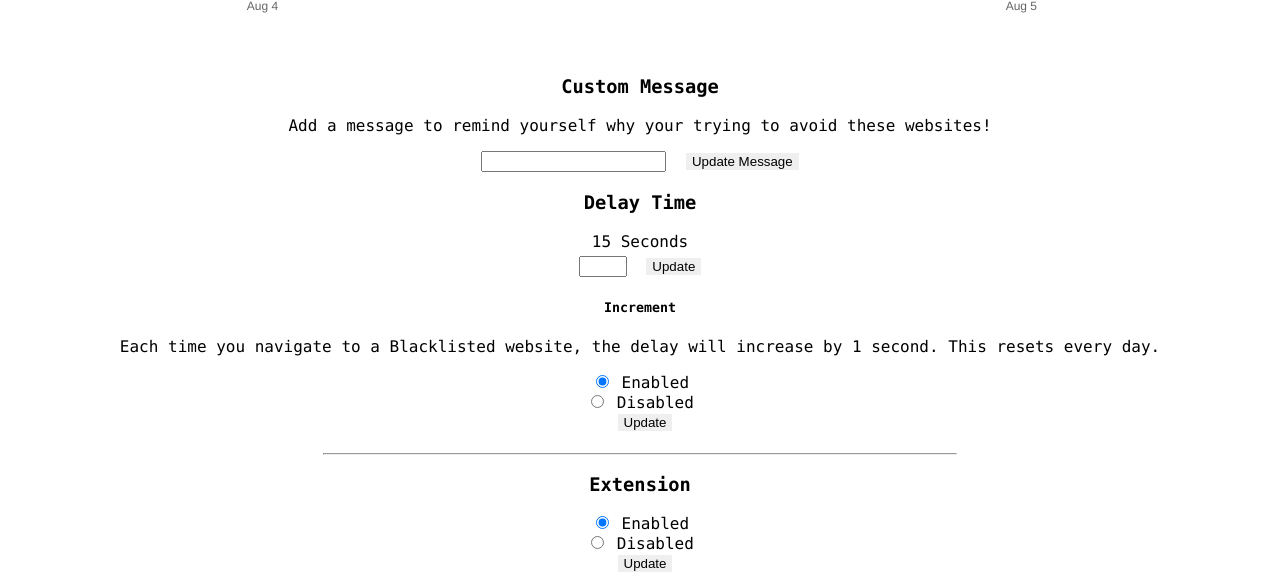
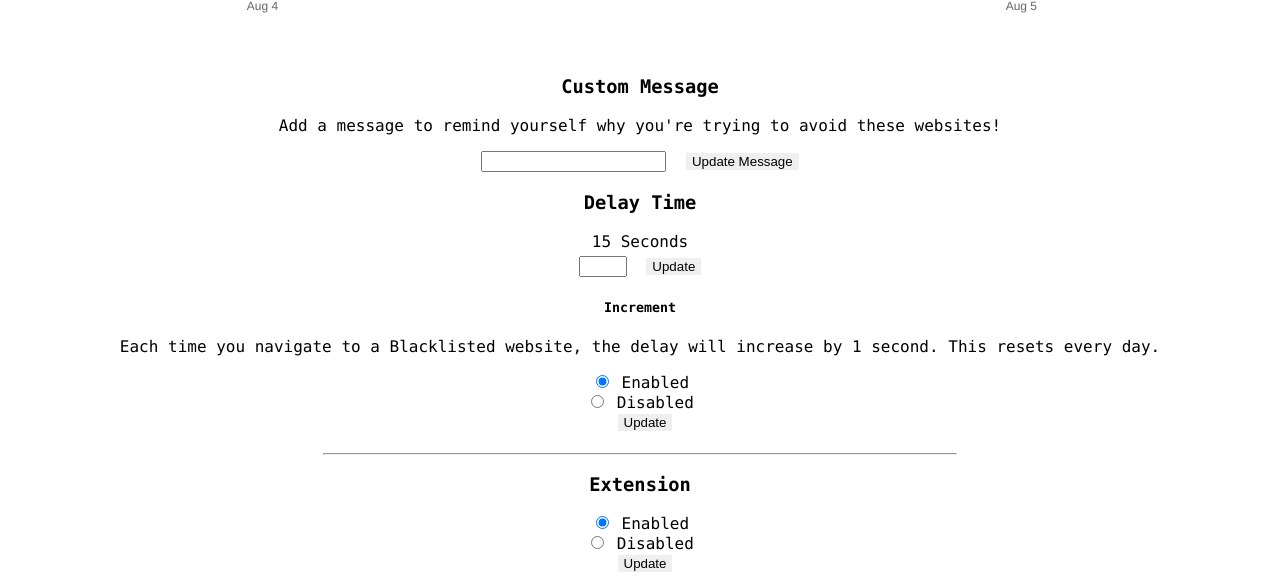
Before and after one commit to richardroy/delay, a website built with webpack: page src/home.html in a window 1280 px wide. Shown: the part 910-1493 px from the top of the page. Built offline with nearby package versions, Linux system fonts and the light colour scheme; some packages are replaced by stand-ins of ours.

Commit message:
fixed grammer issue

```diff
--- a/src/home.html
+++ b/src/home.html
@@ -44,7 +44,7 @@
         <br/>
     <div>
       <h3 style="font-weight: 900">Custom Message</h3>
-      <p>Add a message to remind yourself why your trying to avoid these websites!</p>
+      <p>Add a message to remind yourself why you're trying to avoid these websites!</p>
       <input name="customMessageInput" id="customMessageInput" type="text" minlength="5">
       <button id="customMessage">Update Message</button>
     </div>
```
